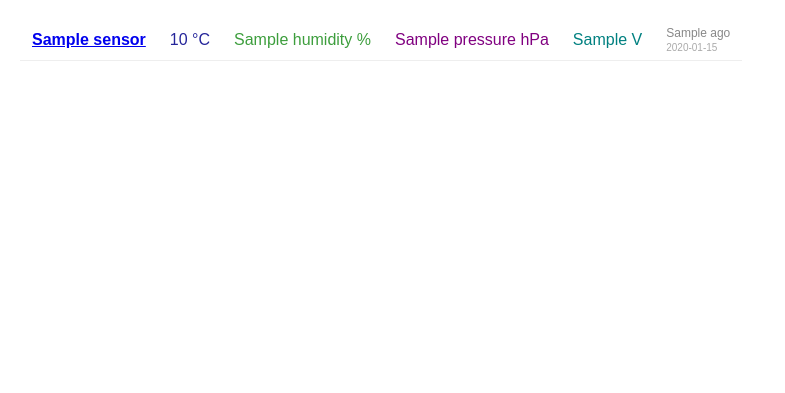
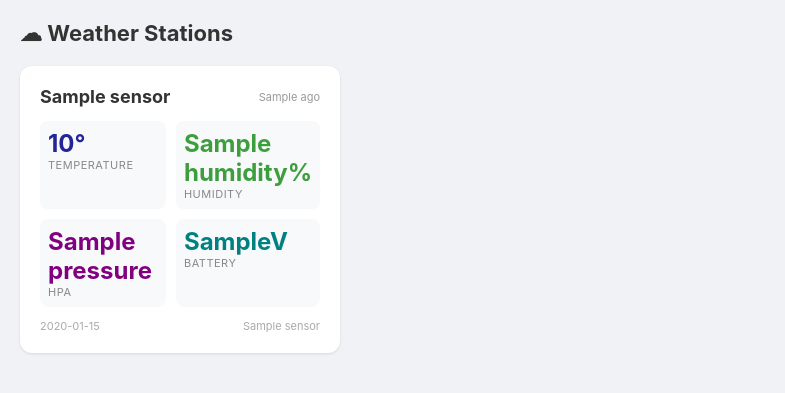
Before and after one commit to ConstdR/esp32Metheo, a Python web app: template server/templates/index.html in a window 1280 px wide. Shown: the top 393 px of the page, without its empty margins (0-785 px from the left). Run offline with Jinja, Linux system fonts and the light colour scheme; the template is opened without the code that fills it: most values are stand-ins (such as "Sample title", 1, 10 or a date in 2020).

Commit message:
better index page

```diff
--- a/server/templates/index.html
+++ b/server/templates/index.html
@@ -1,31 +1,76 @@
 <!DOCTYPE HTML>
 <html><head>
-<title>Sensors</title>
+<title>Weather Stations</title>
 <meta http-equiv="Content-Type" content="text/html; charset=UTF-8">
 <meta http-equiv="refresh" content="{{refreshtime}}">
+<meta name="viewport" content="width=device-width,initial-scale=1">
 <style>
-  body{font-family:sans-serif;margin:20px}
-  table{border-collapse:collapse}
-  td{padding:6px 12px;border-bottom:1px solid #eee}
-  .name{font-weight:bold;font-size:16px}
-  .temp{color:#25259a} .hum{color:#3d9e3d} .pres{color:#800080}
-  .volt{color:#008080} .volt-low{color:#c00;font-weight:bold}
-  .ago{color:#888;font-size:12px}
-  .offline{color:#c00;font-size:11px;font-weight:bold}
+  * { box-sizing: border-box; margin: 0; padding: 0 }
+  body { font-family: -apple-system, BlinkMacSystemFont, 'Segoe UI', sans-serif;
+         background: #f0f2f5; padding: 20px }
+  h1 { color: #333; margin-bottom: 20px; font-size: 22px }
+  .cards { display: flex; flex-wrap: wrap; gap: 16px }
+  .card { background: #fff; border-radius: 12px; padding: 20px; width: 320px;
+          box-shadow: 0 1px 3px rgba(0,0,0,0.1); transition: box-shadow 0.2s;
+          text-decoration: none; color: inherit; display: block }
+  .card:hover { box-shadow: 0 4px 12px rgba(0,0,0,0.15) }
+  .card.offline { opacity: 0.5 }
+  .card-header { display: flex; justify-content: space-between; align-items: center;
+                 margin-bottom: 14px }
+  .card-name { font-size: 18px; font-weight: 700; color: #333 }
+  .card-status { font-size: 11px; color: #999 }
+  .card-status .offline-badge { color: #c00; font-weight: 700 }
+  .readings { display: grid; grid-template-columns: 1fr 1fr; gap: 10px }
+  .reading { padding: 8px; border-radius: 8px; background: #f8f9fa }
+  .reading .value { font-size: 24px; font-weight: 700 }
+  .reading .label { font-size: 11px; color: #888; text-transform: uppercase; letter-spacing: 0.5px }
+  .r-temp .value { color: #25259a }
+  .r-hum .value { color: #3d9e3d }
+  .r-pres .value { color: #800080 }
+  .r-volt .value { color: #008080 }
+  .r-volt.low .value { color: #c00 }
+  .card-footer { margin-top: 12px; font-size: 11px; color: #aaa; display: flex;
+                 justify-content: space-between }
 </style>
 </head>
 <body>
-<table>
+<h1>&#9729; Weather Stations</h1>
+<div class="cards">
 {% for id in sensors %}{% set s = sensors[id] %}
-<tr{% if s.offline %} style="opacity:0.5"{% endif %}>
-  <td class="name"><a href="graph/{{id}}">{{s.name}}</a></td>
-  <td class="temp">{{s.temperature}} °C</td>
-  <td class="hum">{{s.humidity}} %</td>
-  <td class="pres">{% if s.pressure %}{{s.pressure}} hPa{% endif %}</td>
-  <td class="{% if s.low_bat %}volt-low{% else %}volt{% endif %}">{{s.v}} V</td>
-  <td class="ago">{{s.ago}}{% if s.offline %} <span class="offline">OFFLINE</span>{% endif %}<br><span style="font-size:10px;color:#aaa">{{s.tztime}}</span></td>
-</tr>
+<a href="graph/{{id}}" class="card{% if s.offline %} offline{% endif %}">
+  <div class="card-header">
+    <span class="card-name">{{s.name}}</span>
+    <span class="card-status">
+      {{s.ago}}
+      {% if s.offline %}<span class="offline-badge">OFFLINE</span>{% endif %}
+    </span>
+  </div>
+  <div class="readings">
+    <div class="reading r-temp">
+      <div class="value">{{s.temperature}}°</div>
+      <div class="label">Temperature</div>
+    </div>
+    <div class="reading r-hum">
+      <div class="value">{{s.humidity}}%</div>
+      <div class="label">Humidity</div>
+    </div>
+    {% if s.pressure %}
+    <div class="reading r-pres">
+      <div class="value">{{s.pressure}}</div>
+      <div class="label">hPa</div>
+    </div>
+    {% endif %}
+    <div class="reading r-volt{% if s.low_bat %} low{% endif %}">
+      <div class="value">{{s.v}}V</div>
+      <div class="label">Battery{% if s.low_bat %} ⚠{% endif %}</div>
+    </div>
+  </div>
+  <div class="card-footer">
+    <span>{{s.tztime}}</span>
+    <span>{{s.sensor|default('')}}</span>
+  </div>
+</a>
 {% endfor %}
-</table>
+</div>
 </body>
 </html>
```
